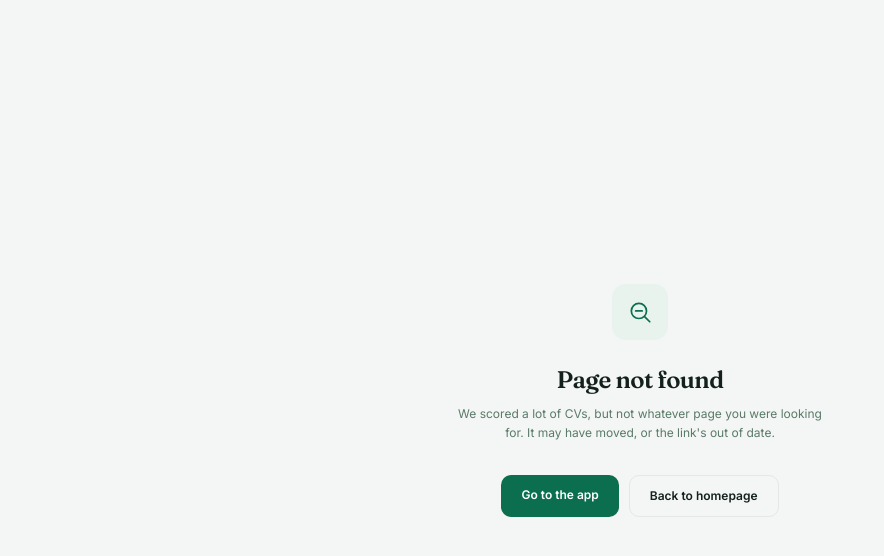
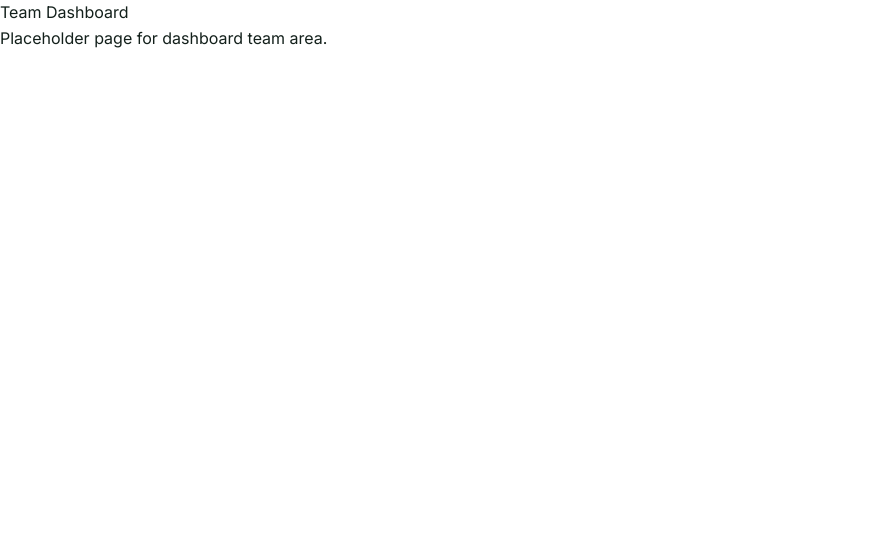
Before and after one commit to Conorthomas1043/Helixon, a Next.js app in the folder helixon-app/: page /dashboard/team in a window 1280 px wide. Before the commit this address had no page. Shown: the top 556 px of the page, without its empty margins (0-884 px from the left). Built offline with nearby package versions, Linux system fonts and the light colour scheme.

Commit message:
Create placeholder Next.js page for dashboard/team

```diff
--- /dev/null
+++ b/helixon-app/app/dashboard/team/page.jsx
@@ -0,0 +1,10 @@
+import React from 'react';
+
+export default function TeamPage() {
+  return (
+    <div>
+      <h1>Team Dashboard</h1>
+      <p>Placeholder page for dashboard team area.</p>
+    </div>
+  );
+}
```
